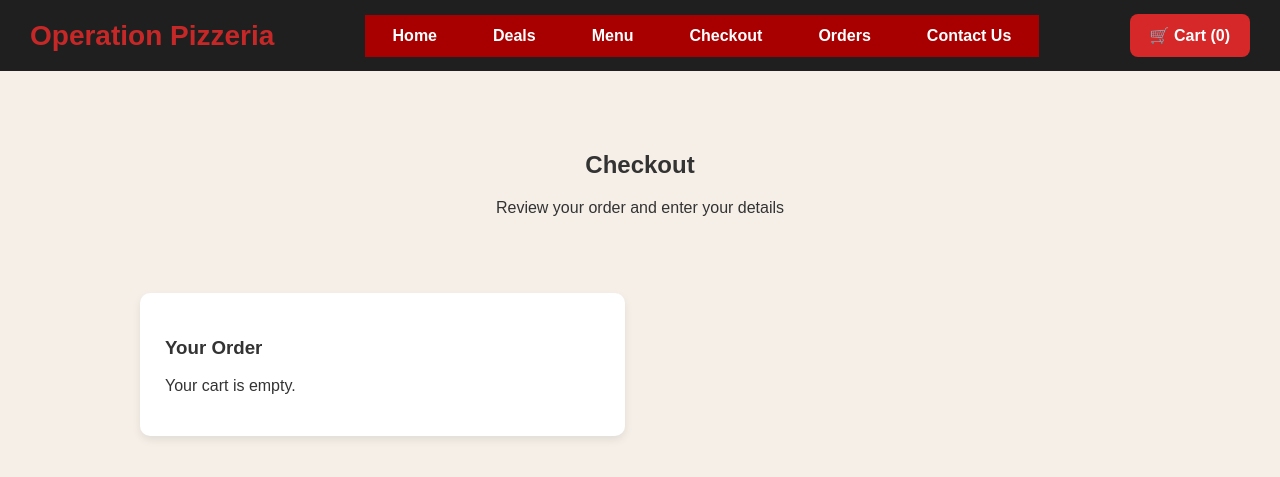
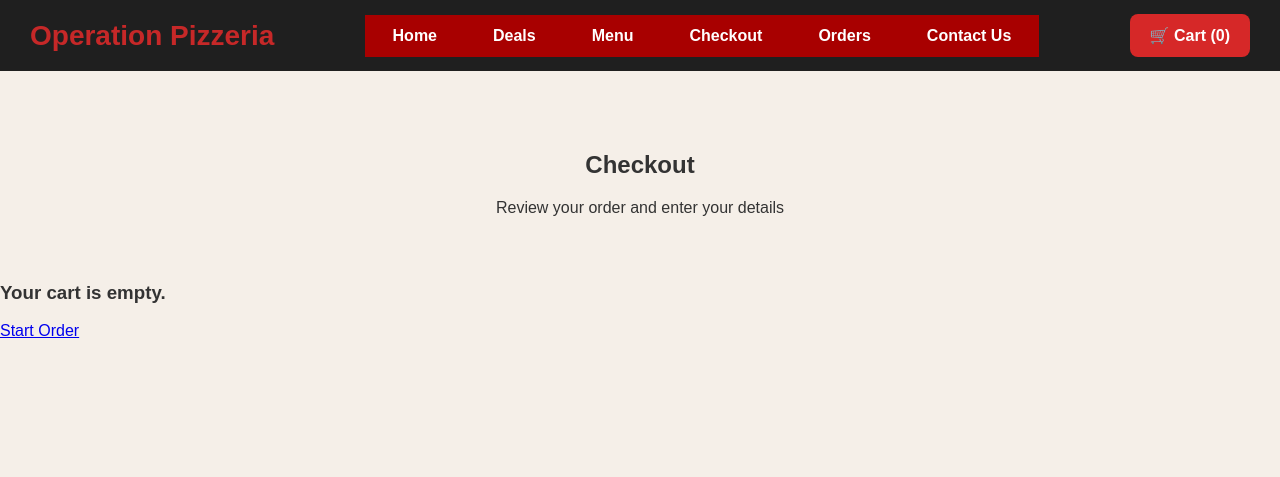
Before and after one commit to sktooyak/pizza-app, a Flask app: page /order in a window 1280 px wide. Shown: the top 477 px of the page. Run offline with Flask 3, Linux system fonts and the light colour scheme.

Commit message:
Update order.html
fixed the logic for empty cart for better ui

```diff
--- a/templates/order.html
+++ b/templates/order.html
@@ -42,13 +42,17 @@
     <!-- =========================
          MAIN CHECKOUT LAYOUT
          ========================= -->
+    <!-- =========================
+     MAIN CHECKOUT LAYOUT
+     ========================= -->
+
+{% if cart_items %}
 <div class="checkout-container">
 
     <!-- LEFT SIDE: ORDER SUMMARY -->
     <div class="checkout-summary">
         <h3>Your Order</h3>
 
-    {% if cart_items %}
         <ul class="cart-list">
             {% for item in cart_items %}
                 <li class="cart-item">
@@ -66,15 +70,10 @@
         </ul>
 
         <p><strong>Total: ${{ "%.2f"|format(total) }}</strong></p>
-
         <a href="/menu" class="edit-link">Add More Items</a>
-    {% else %}
-        <p>Your cart is empty.</p>
-    {% endif %}
     </div>
 
     <!-- RIGHT SIDE: CHECKOUT FORM -->
-         {% if cart_items %}
     <div class="checkout-form">
         <h3>Your Details</h3>
 
@@ -102,12 +101,10 @@
             <label for="phone">Phone</label>
             <input type="tel" id="phone" name="phone" required>
 
-                <!-- DELIVERY FIELDS
-                     These will hide/show with JavaScript -->
+            <!-- DELIVERY FIELDS -->
             <div id="delivery-fields">
                 <label for="address">Address</label>
                 <input type="text" id="address" name="address">
-
             </div>
 
             <!-- PAYMENT -->
@@ -139,11 +136,16 @@
                 <input type="text" id="cvv" name="cvv" placeholder="123">
             </div>
 
-        <!-- SUBMIT -->
             <button class="place-order-btn" type="submit">Place Order</button>
         </form>
     </div>
 
+</div>
+
+{% else %}
+<div class="empty-checkout-state">
+    <h3>Your cart is empty.</h3>
+    <a href="/menu" class="empty-cart-btn">Start Order</a>
 </div>
 {% endif %}
 
```
Lines whose indentation alone changed are shown as unchanged.
